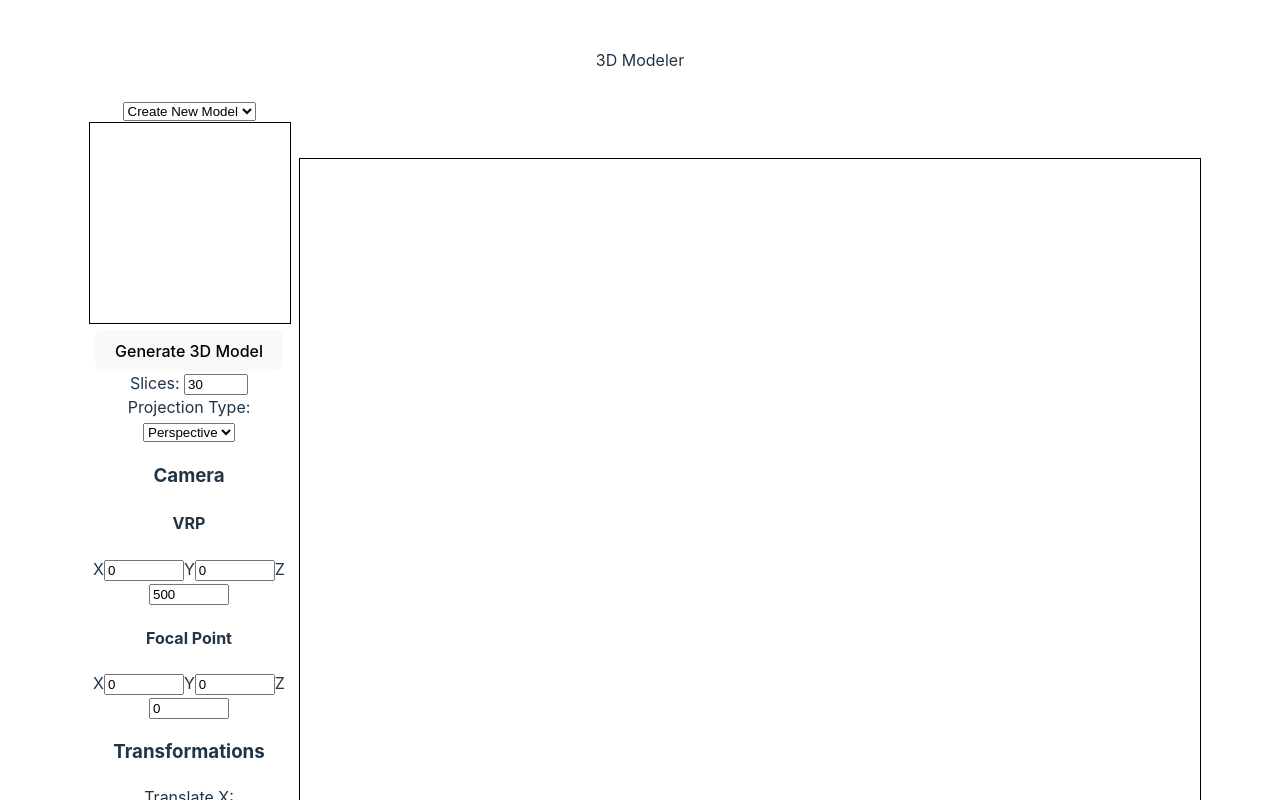
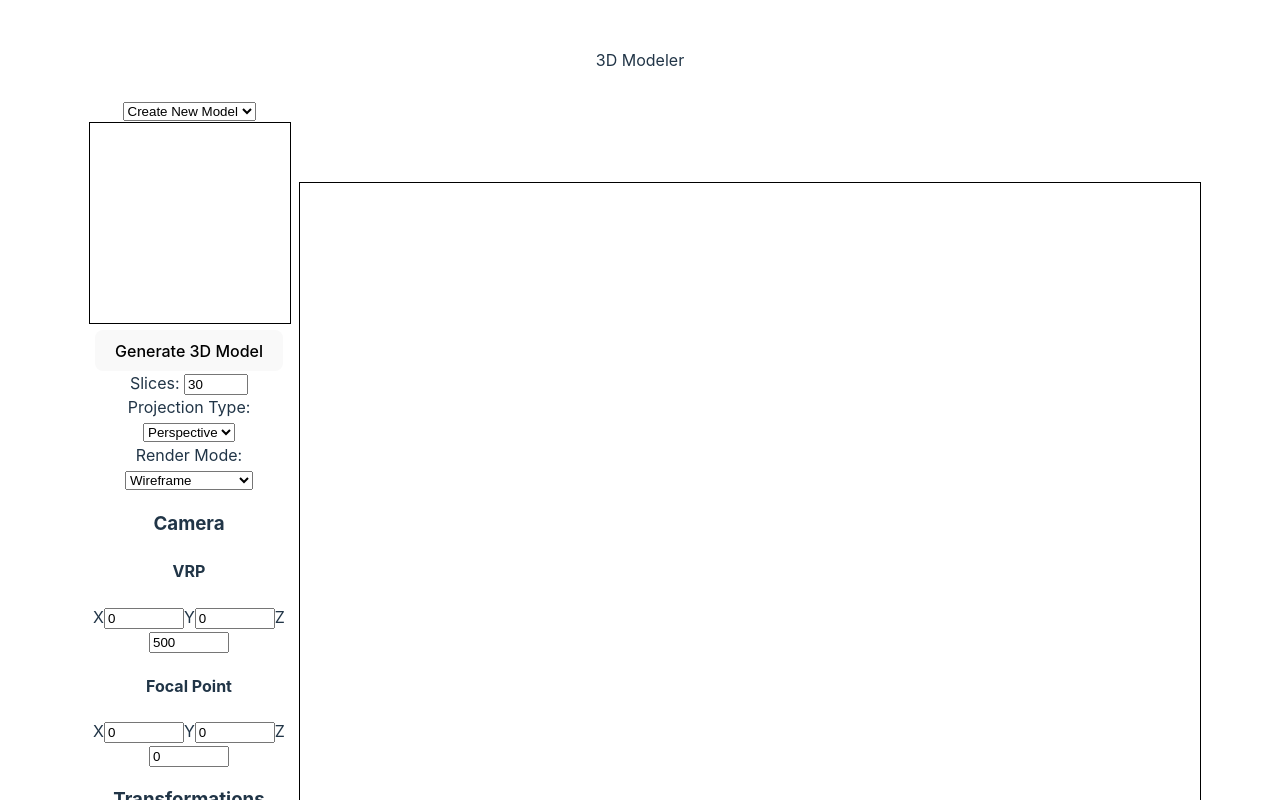
Before and after one commit to gabriel-ramos44/cg-3d-modeler, a React (Vite) app: page / in a window 1280 px wide. Shown: the top 800 px of the page. Built offline with nearby package versions, Linux system fonts and the light colour scheme.

Commit message:
change between shading and wireframe

```diff
--- a/src/components/Canvas.jsx
+++ b/src/components/Canvas.jsx
@@ -63,6 +63,8 @@ const Canvas = () => {
   const [distance, setDistance] = useState(cameraInitialState.distance)
 
   const  [viewUp, setViewUp]  = useState(cameraInitialState.viewUp)
+
+  const [renderMode, setRenderMode] = useState('wireframe')
 
   const [zBuffer, setZBuffer] = useState([]);
   const lightSource = { position: { x: 100, y: 100, z: 200 }, intensity: { r: 255, g: 255, b: 255 } };
@@ -197,7 +199,7 @@ const Canvas = () => {
 
   useEffect(() => {
     drawScene(models);
-  }, [models, projectionType]);
+  }, [models, projectionType, renderMode]);
 
   const handleModelSelect = (index) => {
     setSelectedModelIndex(index);
@@ -325,7 +327,6 @@ const Canvas = () => {
 
 
   const drawFaces = (ctx, faces, width, height) => {
-    // Desenhar as faces na ordem ordenada
     faces.forEach(face => {
         const [p0, p1, p2, p3] = face.vertices;
 
@@ -334,16 +335,19 @@ const Canvas = () => {
 
         ctx.strokeStyle = `rgb(0, 50, 255)`;
         ctx.fillStyle = `rgb(255, 255, 255, 0)`;
-
-            /*ctx.beginPath();
-            ctx.moveTo(pp0.x, p0.y);
-            ctx.lineTo(pp1.x, p1.y);
-            ctx.lineTo(pp2.x, p2.y);
-            ctx.lineTo(pp3.x, p3.y);
-            ctx.closePath();
-            ctx.fill();
-            ctx.stroke();*/
-            drawPolygon(ctx, p0, p1, p2, p3, color, zBuffer);
+        if (renderMode === 'wireframe') {
+          ctx.beginPath();
+          ctx.moveTo(p0.x, p0.y);
+          ctx.lineTo(p1.x, p1.y);
+          ctx.lineTo(p2.x, p2.y);
+          ctx.lineTo(p3.x, p3.y);
+          ctx.closePath();
+          ctx.stroke();
+        }
+        else if (renderMode === 'constant') {
+          const color = calculateFlatShading(face, lightSource, { Kd: { r: 0.8, g: 0.5, b: 0.3 } });
+          drawPolygon(ctx, p0, p1, p2, p3, color, zBuffer);
+        }
     });
 };
 
@@ -462,6 +466,13 @@ const Canvas = () => {
           <select value={projectionType} onChange={(e) => setProjectionType(e.target.value)}>
             <option value="parallel">Parallel</option>
             <option value="perspective">Perspective</option>
+          </select>
+        </div>
+        <div>
+          <label>Render Mode:</label>
+          <select value={renderMode} onChange={(e) => setRenderMode(e.target.value)}>
+            <option value="constant">Constant Shading</option>
+            <option value="wireframe">Wireframe</option>
           </select>
         </div>
         <div>
```
